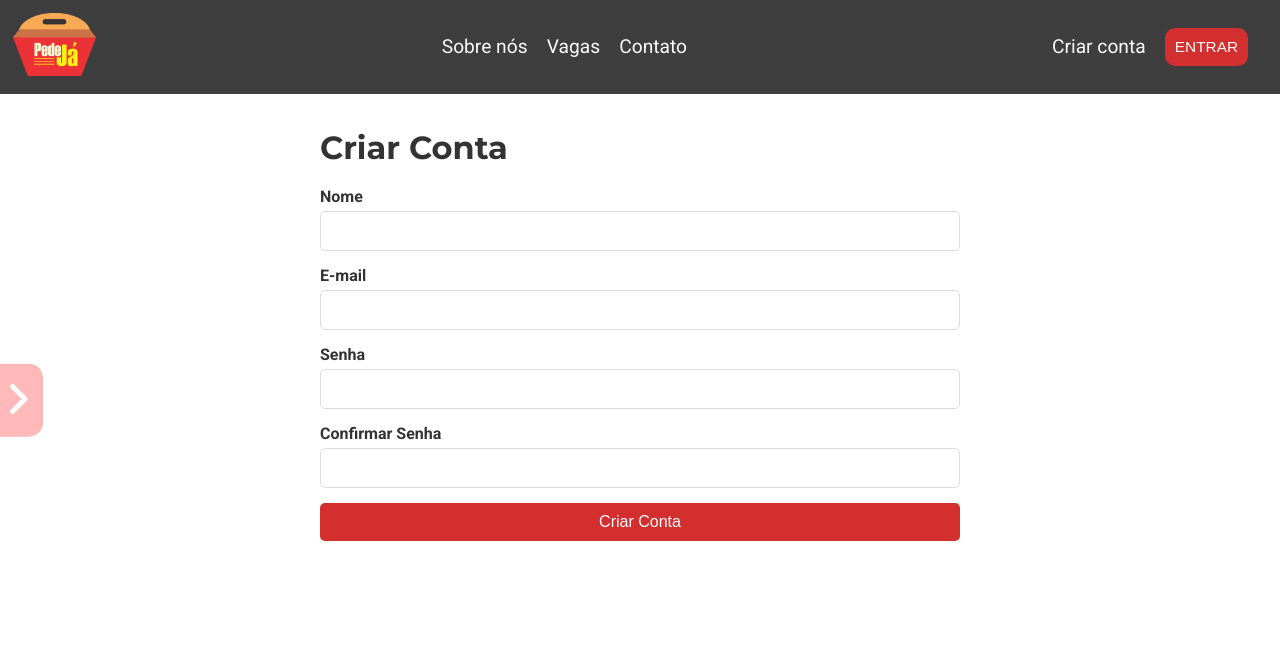
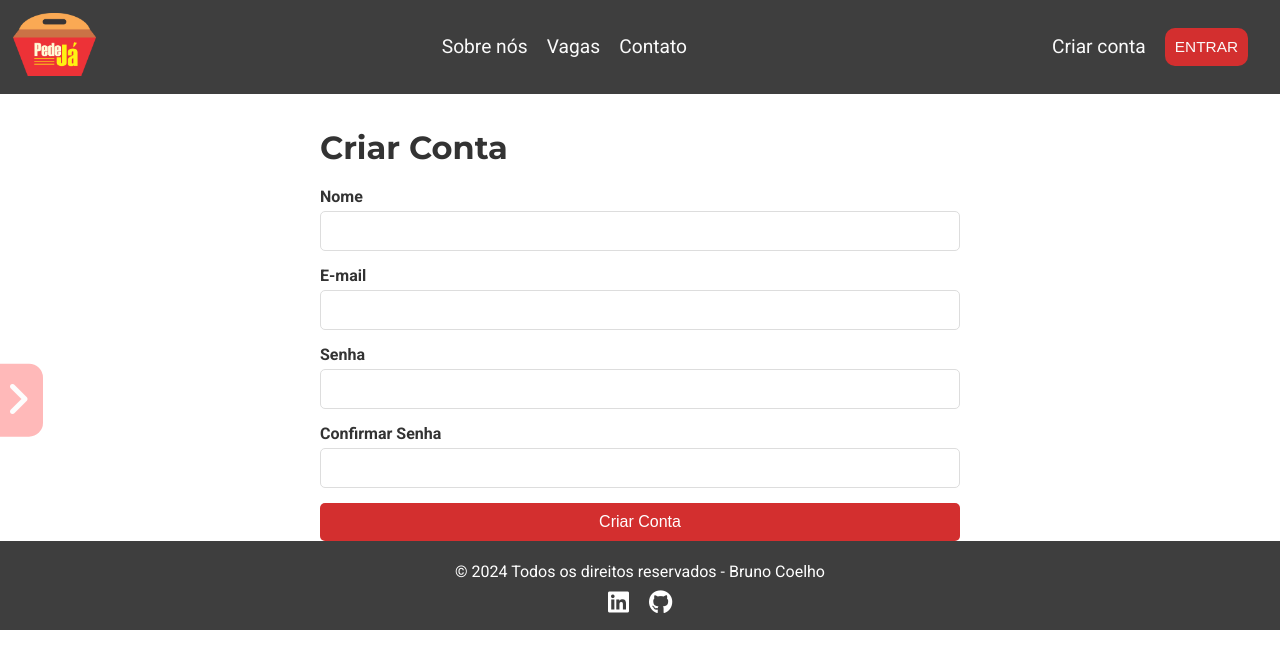
Before and after one commit to BMinority/REACT-pede-ja, a React (Vite) app in the folder pede-ja/: page /create-account in a window 1280 px wide. Shown: the top 668 px of the page. Built offline with nearby package versions, Linux system fonts and the light colour scheme.

Commit message:
add footer

```diff
--- a/pede-ja/src/App.jsx
+++ b/pede-ja/src/App.jsx
@@ -12,6 +12,7 @@
 import Vagas from './components/jsx/Vagas';
 import Contato from './components/jsx/Contato';
 import CreateAccount from './components/jsx/CreateAccount';
+import Footer from './components/jsx/Footer';
 
 
 function App() {
@@ -31,6 +32,7 @@
           <Route path="/create-account" element={<CreateAccount />} />
         </Routes>
       </main>
+      <Footer />
     </Router>
   );
 }
--- /dev/null
+++ b/pede-ja/src/components/css/Footer.css
@@ -0,0 +1,27 @@
+@import url('../../App.css');
+
+.footer-container {
+    background-color: #3e3e3e;
+    color: white;
+    text-align: center;
+    padding: 1vw;
+    position: relative;
+    bottom: 0;
+    width: 100%;
+}
+
+.footer-container p {
+    margin: 0.5rem 0;
+}
+
+.social-icons a {
+    margin: 0 10px;
+    color: white;
+    font-size: 1.5rem;
+    text-decoration: none;
+    transition: color 0.3s;
+}
+
+.social-icons a:hover {
+    color: var(--cor-laranja);
+}
--- /dev/null
+++ b/pede-ja/src/components/jsx/Footer.jsx
@@ -0,0 +1,19 @@
+import '../css/Footer.css'
+
+function Footer() {
+    return (
+        <footer className="footer-container">
+            <p>&copy; 2024 Todos os direitos reservados - Bruno Coelho</p>
+            <div className="social-icons">
+                <a href="https://www.linkedin.com/in/dev_bcoelho" target="_blank" rel="noopener noreferrer">
+                    <i className="fa-brands fa-linkedin"></i>
+                </a>
+                <a href="https://github.com/BMinority" target="_blank" rel="noopener noreferrer">
+                    <i className="fa-brands fa-github"></i>
+                </a>
+            </div>
+        </footer>
+    )
+}
+
+export default Footer
```
